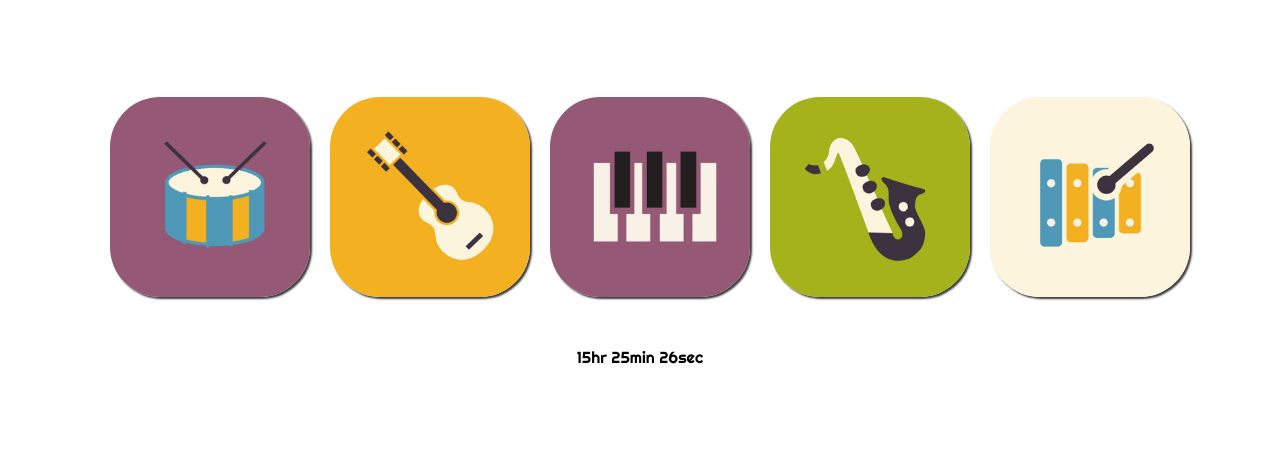
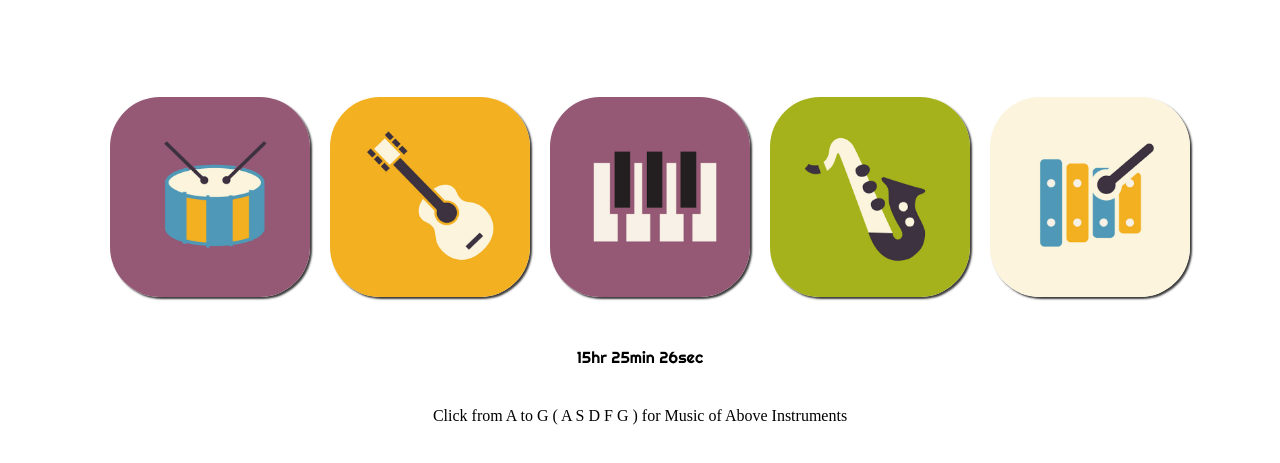
Before and after one commit to sairaghukiran14/drumrollmusic, a plain HTML site: page drums.html in a window 1280 px wide. Shown: the part 95-558 px from the top of the page. Drawn offline with Linux system fonts and the light colour scheme.

Commit message:
Update drums.html

```diff
--- a/drums.html
+++ b/drums.html
@@ -22,6 +22,7 @@
       </div>
     </div>
     <div class="timer"></div>
+    <div style="text-align:center;margin-top:40px">Click from A to G ( A S D F G ) for Music of Above Instruments<div>
     <script src="script.js"></script>
   </body>
 </html>
```
